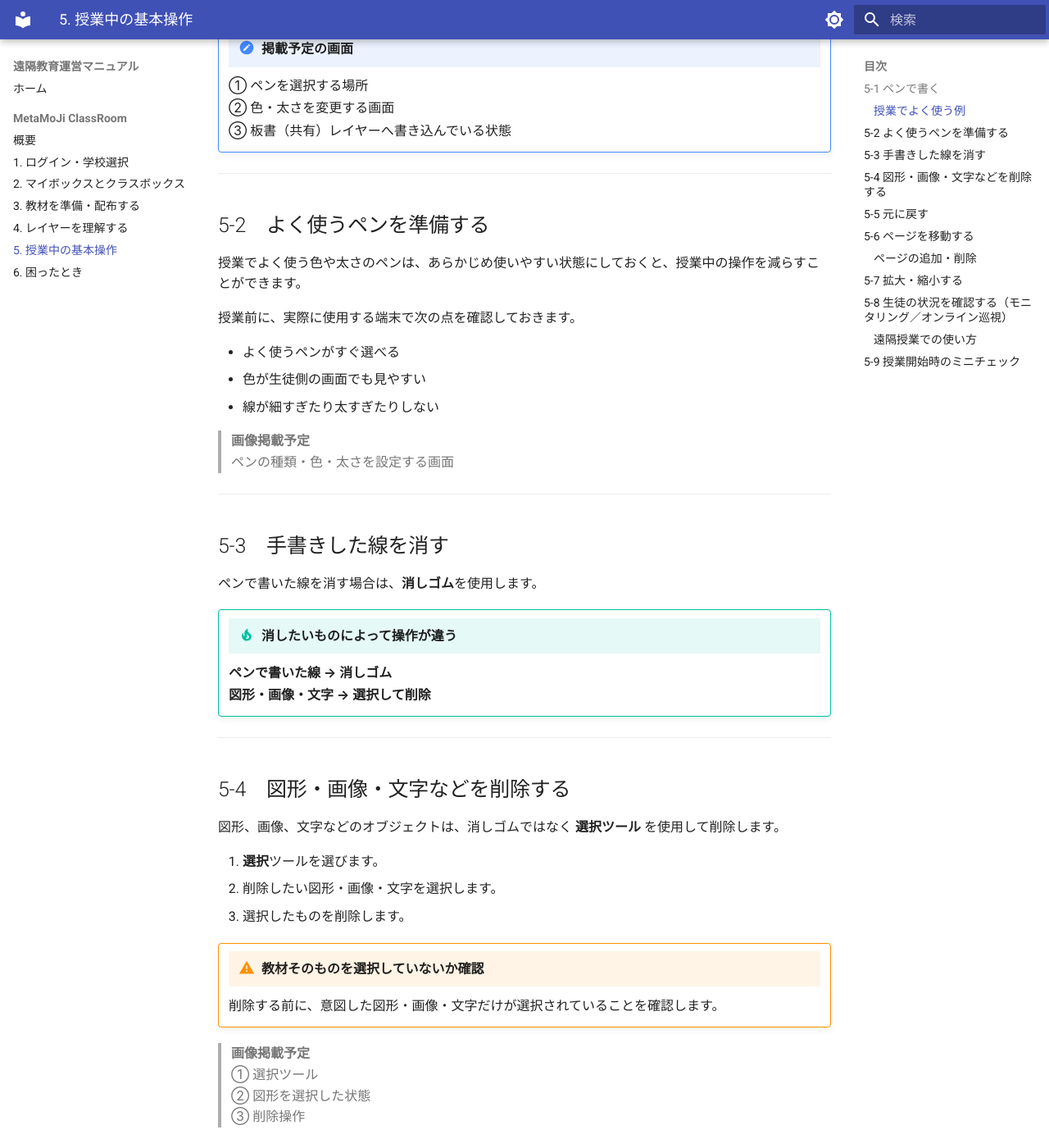
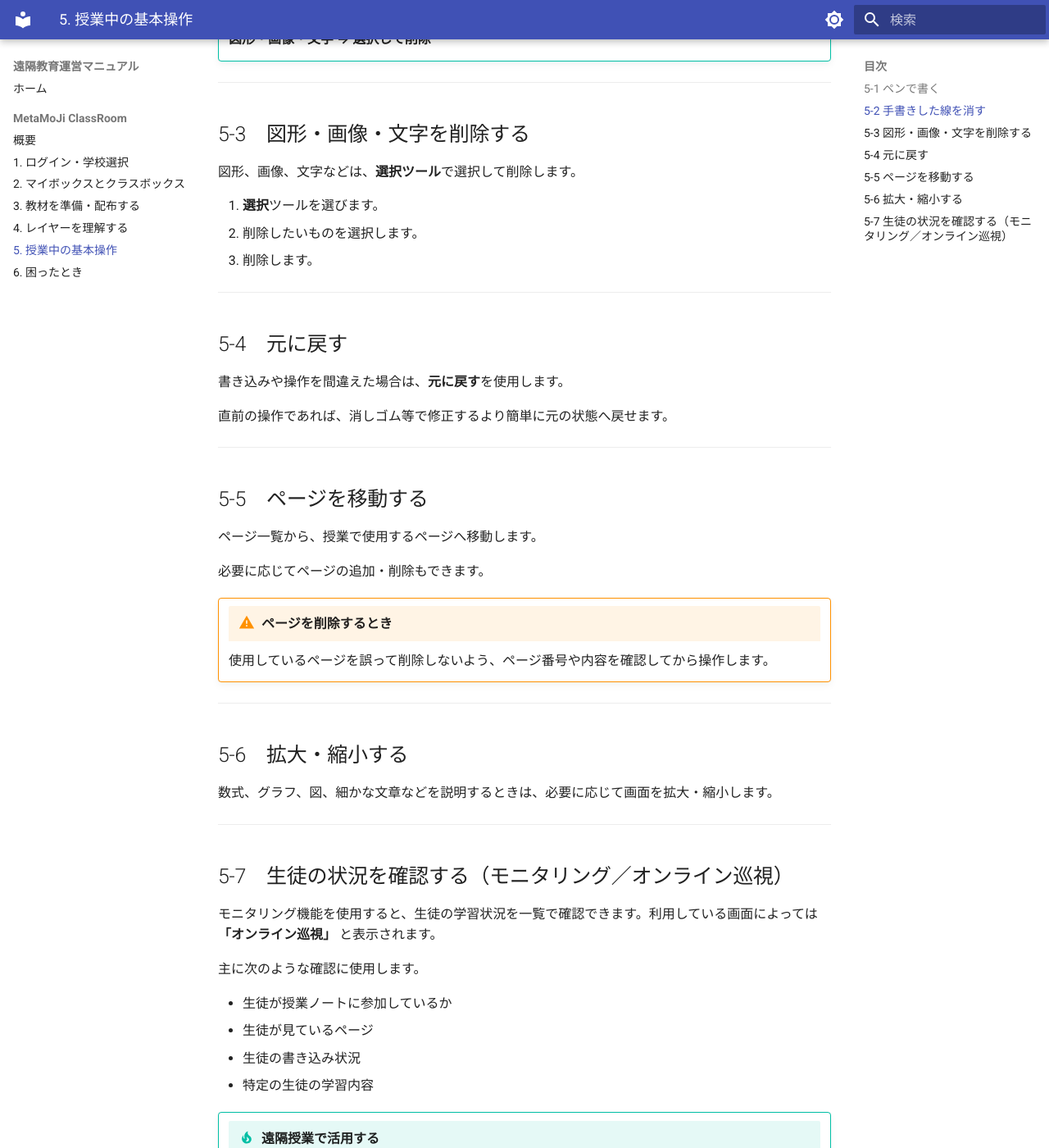
Before and after one commit to a-recs/remote-manual, an MkDocs documentation site: the page built from docs/metamoji/05-operation.md, in a window 1280 px wide and 1400 px high, scrolled down 740 px. Shown: the whole window at 82% size. Built offline with MkDocs 1.6.1 and Material for MkDocs 9.7.7, drawn with Linux system fonts in a browser that asks for light colours; some of the changed text lies outside the part shown.

Commit message:
Simplify in-class operation guide

```diff
--- a/docs/metamoji/05-operation.md
+++ b/docs/metamoji/05-operation.md
@@ -1,9 +1,9 @@
 # 5　授業中の基本操作
 
-授業中によく使う操作をまとめます。
+授業中によく使う基本操作をまとめます。
 
-!!! tip "授業中にまず確認すること"
-    教材へ書き込み始める前に、**現在の編集対象が板書（共有）レイヤーになっていること**を確認します。
+!!! tip "書き込む前に"
+    授業中の説明や板書は、基本的に **板書レイヤー** に書き込みます。
 
 ---
 
@@ -11,38 +11,13 @@
 
 ペンを選択し、教材上に書き込みます。
 
-授業中の説明、途中式、赤丸、補足などは、基本的に **板書（共有）レイヤー** に書き込みます。
+授業中の説明、途中式、赤丸、補足などは、基本的に **板書レイヤー** に書き込みます。
 
-### 授業でよく使う例
-
-- 黒・青：通常の板書
-- 赤：重要箇所、訂正、強調
-- 太めのペン：見出しや強調
-- 細めのペン：途中式や細かな説明
-
-!!! note "掲載予定の画面"
-    ① ペンを選択する場所
-    ② 色・太さを変更する画面
-    ③ 板書（共有）レイヤーへ書き込んでいる状態
+<!-- 画像掲載予定：ペンの位置、色・太さの変更、板書レイヤーへの書き込み -->
 
 ---
 
-## 5-2　よく使うペンを準備する
-
-授業でよく使う色や太さのペンは、あらかじめ使いやすい状態にしておくと、授業中の操作を減らすことができます。
-
-授業前に、実際に使用する端末で次の点を確認しておきます。
-
-- よく使うペンがすぐ選べる
-- 色が生徒側の画面でも見やすい
-- 線が細すぎたり太すぎたりしない
-
-> **画像掲載予定**
-> ペンの種類・色・太さを設定する画面
-
----
-
-## 5-3　手書きした線を消す
+## 5-2　手書きした線を消す
 
 ペンで書いた線を消す場合は、**消しゴム**を使用します。
 
@@ -52,107 +27,64 @@
 
 ---
 
-## 5-4　図形・画像・文字などを削除する
+## 5-3　図形・画像・文字を削除する
 
-図形、画像、文字などのオブジェクトは、消しゴムではなく **選択ツール** を使用して削除します。
+図形、画像、文字などは、**選択ツール**で選択して削除します。
 
 1. **選択**ツールを選びます。
-2. 削除したい図形・画像・文字を選択します。
-3. 選択したものを削除します。
+2. 削除したいものを選択します。
+3. 削除します。
 
-!!! warning "教材そのものを選択していないか確認"
-    削除する前に、意図した図形・画像・文字だけが選択されていることを確認します。
-
-> **画像掲載予定**
-> ① 選択ツール
-> ② 図形を選択した状態
-> ③ 削除操作
+<!-- 画像掲載予定：選択ツール、選択状態、削除操作 -->
 
 ---
 
-## 5-5　元に戻す
+## 5-4　元に戻す
 
-書き込みや操作を間違えた場合は、**元に戻す**操作を利用します。
+書き込みや操作を間違えた場合は、**元に戻す**を使用します。
 
-授業中に誤って線を引いた場合などは、無理に消そうとせず、直前の操作であれば「元に戻す」を使うと簡単です。
+直前の操作であれば、消しゴム等で修正するより簡単に元の状態へ戻せます。
 
-!!! note "掲載予定の画面"
-    ［元に戻す］の位置
+<!-- 画像掲載予定：［元に戻す］の位置 -->
 
 ---
 
-## 5-6　ページを移動する
+## 5-5　ページを移動する
 
-授業ノートのページを移動して、使用する教材を表示します。
+ページ一覧から、授業で使用するページへ移動します。
 
-授業前にページの順番を確認し、授業中に目的のページへすぐ移動できるようにしておきます。
-
-### ページの追加・削除
-
-必要に応じてページを追加・削除できますが、授業中のページ削除は慎重に行います。
+必要に応じてページの追加・削除もできます。
 
 !!! warning "ページを削除するとき"
-    授業で使用しているページを誤って削除しないよう、ページ番号や内容を確認してから操作します。
+    使用しているページを誤って削除しないよう、ページ番号や内容を確認してから操作します。
 
-> **画像掲載予定**
-> ① ページ一覧
-> ② ページ移動
-> ③ ページ追加・削除の操作
+<!-- 画像掲載予定：ページ一覧、ページ移動、追加・削除 -->
 
 ---
 
-## 5-7　拡大・縮小する
+## 5-6　拡大・縮小する
 
-教材の細部を確認するときは、画面を拡大・縮小します。
-
-特に、数式、グラフ、図、細かな文章を扱う場合は、必要な部分を拡大すると説明しやすくなります。
-
-!!! tip "生徒側の見え方も確認"
-    教員側で見やすくても、生徒側では小さく表示されている場合があります。必要に応じて受信側の画面でも見え方を確認します。
+数式、グラフ、図、細かな文章などを説明するときは、必要に応じて画面を拡大・縮小します。
 
 ---
 
-## 5-8　生徒の状況を確認する（モニタリング／オンライン巡視）
+## 5-7　生徒の状況を確認する（モニタリング／オンライン巡視）
 
-モニタリング機能を使用すると、授業中の生徒の学習状況を一覧で確認できます。利用している画面によっては **「オンライン巡視」** と表示されます。
+モニタリング機能を使用すると、生徒の学習状況を一覧で確認できます。利用している画面によっては **「オンライン巡視」** と表示されます。
 
 主に次のような確認に使用します。
 
-- 生徒が授業ノートに参加しているか確認する
-- 生徒が見ているページを確認する
-- 生徒の書き込み状況を一覧で確認する
-- 特定の生徒の学習内容を確認する
+- 生徒が授業ノートに参加しているか
+- 生徒が見ているページ
+- 生徒の書き込み状況
+- 特定の生徒の学習内容
 
-### 遠隔授業での使い方
+!!! tip "遠隔授業で活用する"
+    生徒の手元を直接確認しにくい場合でも、モニタリングを使うことで、**どこまで取り組んでいるか、書き込みが進んでいるか**を確認できます。
 
-1. 授業中にモニタリング画面を開きます。
-2. 生徒が参加していることを確認します。
-3. 生徒の書き込み状況を一覧で確認します。
-4. 必要に応じて特定の生徒の学習内容を確認します。
-5. 確認後、授業画面へ戻ります。
-
-!!! tip "声だけでは分からない部分を確認する"
-    遠隔授業では、生徒の手元の様子を直接確認しにくい場合があります。モニタリングを使うことで、**どこまで取り組んでいるか、書き込みが進んでいるか**を確認できます。
-
-!!! danger "公開版の画像について"
-    モニタリング画面には生徒氏名などが表示される場合があります。公開用マニュアルでは、氏名を **「生徒01」「生徒02」** などのダミー表示に置き換え、個人を特定できる情報を掲載しません。
-
-> **画像掲載予定**
-> ① モニタリング／オンライン巡視を開く場所
-> ② 生徒一覧
-> ③ 特定の生徒を確認している状態
-
----
-
-## 5-9　授業開始時のミニチェック
-
-授業ノートを開いたら、次の項目を確認します。
-
-- [ ] 正しい学校・クラスの授業ノートを開いている
-- [ ] 使用するページが表示されている
-- [ ] 板書（共有）レイヤーを選択している
-- [ ] ペンで書き込みできる
-- [ ] 生徒側に教材が表示されている
-- [ ] モニタリングで生徒の参加状況を確認できる
+<!--
+画像掲載予定：モニタリング／オンライン巡視を開く場所、生徒一覧、個別表示
+公開用画像では氏名を「生徒01」「生徒02」等に置き換える。
+-->
 
 次は、授業中に問題が起きたときの **「困ったとき」** の対応を確認します。
```
